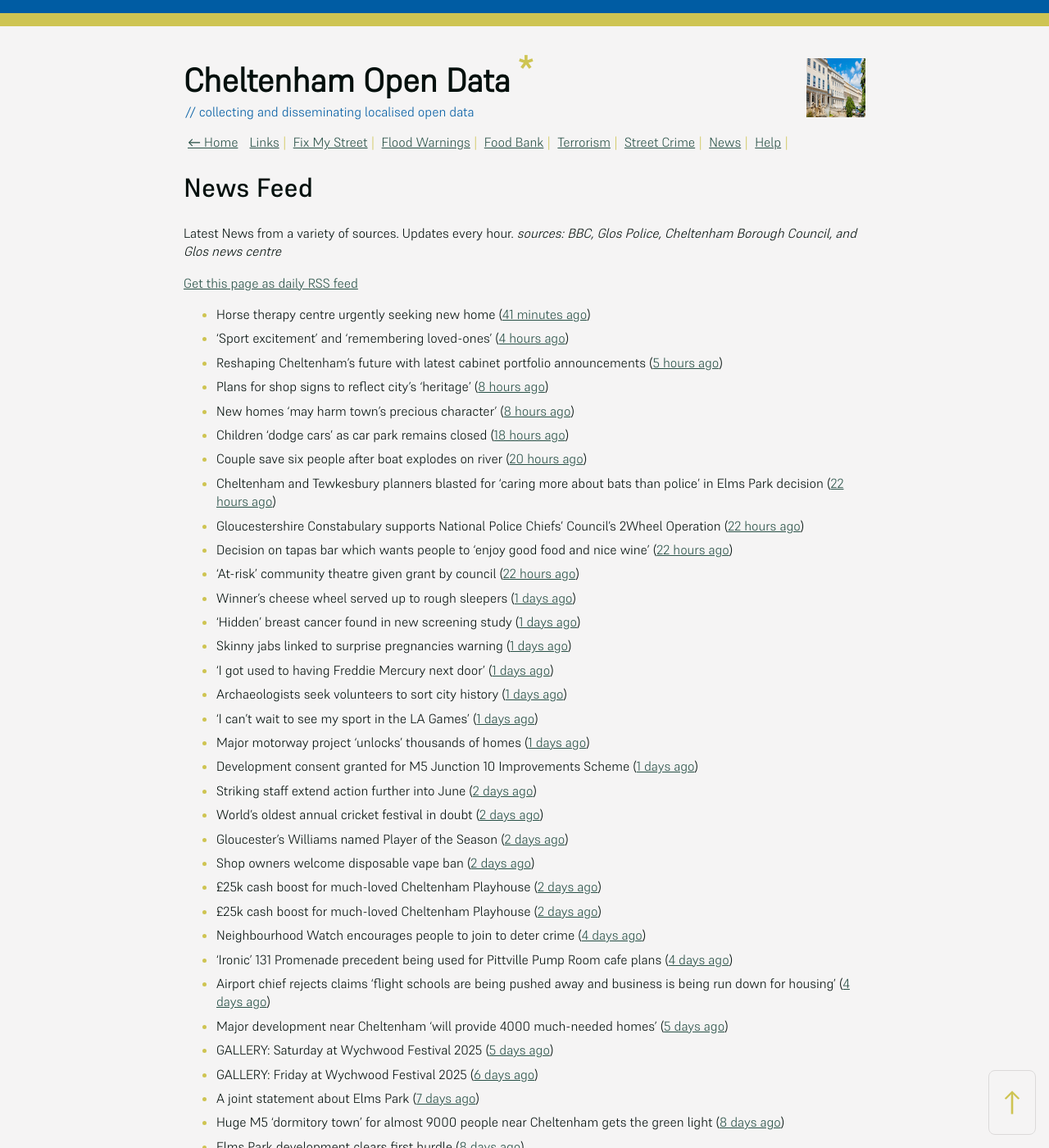
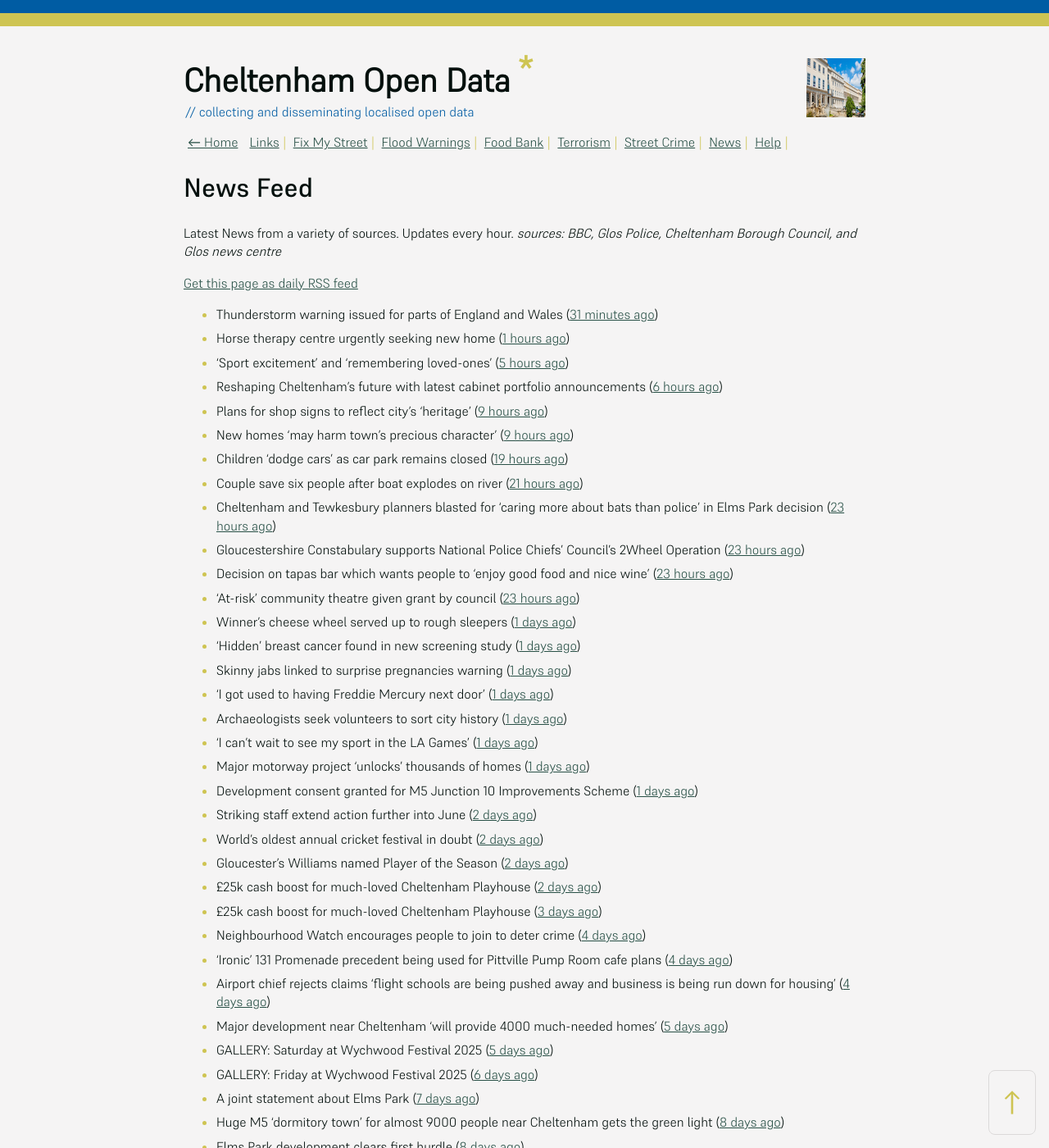
Before and after one commit to mat-0/cheltenham-open-data, a Jekyll site: the page built from _pages/news.md, in a window 1280 px wide and 1400 px high. Shown: the whole window at 82% size. Built offline with Jekyll 4.4.1, drawn with Linux system fonts in a browser that asks for light colours; some of the changed text lies outside the part shown.

Commit message:
Updated 2025-06-06 14:58:06

```diff
--- a/_pages/news.md
+++ b/_pages/news.md
@@ -12,17 +12,18 @@ _sources: BBC, Glos Police, Cheltenham Borough Council, and Glos news centre_
 [Get this page as daily RSS feed](/daily.rss)
 
 <!-- news_marker starts -->
-- Horse therapy centre urgently seeking new home ([41 minutes ago](https://www.bbc.com/news/articles/clyqx775r2yo))
-- 'Sport excitement' and 'remembering loved-ones' ([4 hours ago](https://www.bbc.com/news/articles/cly379zl9qwo))
-- Reshaping Cheltenham’s future with latest cabinet portfolio announcements ([5 hours ago](https://www.cheltenham.gov.uk/news/article/3018/reshaping_cheltenhams_future_with_latest_cabinet_portfolio_announcements))
-- Plans for shop signs to reflect city's 'heritage' ([8 hours ago](https://www.bbc.com/news/articles/c77153njmlko))
-- New homes 'may harm town's precious character' ([8 hours ago](https://www.bbc.com/news/articles/c5yxr023e19o))
-- Children 'dodge cars' as car park remains closed ([18 hours ago](https://www.bbc.com/news/articles/c15v3072q04o))
-- Couple save six people after boat explodes on river ([20 hours ago](https://www.bbc.com/news/articles/cq54p798dxlo))
-- Cheltenham and Tewkesbury planners blasted for ‘caring more about bats than police’ in Elms Park decision ([22 hours ago](https://gloucesternewscentre.co.uk/cheltenham-and-tewkesbury-planners-blasted-for-caring-more-about-bats-than-police-in-elms-park-decision/))
-- Gloucestershire Constabulary supports National Police Chiefs’ Council’s 2Wheel Operation ([22 hours ago](https://gloucesternewscentre.co.uk/gloucestershire-constabulary-supports-national-police-chiefs-councils-2wheel-operation/))
-- Decision on tapas bar which wants people to ‘enjoy good food and nice wine’ ([22 hours ago](https://gloucesternewscentre.co.uk/decision-on-tapas-bar-which-wants-people-to-enjoy-good-food-and-nice-wine/))
-- 'At-risk' community theatre given grant by council ([22 hours ago](https://www.bbc.com/news/articles/c2kq2d2e71zo))
+- Thunderstorm warning issued for parts of England and Wales ([31 minutes ago](https://www.bbc.com/news/articles/cq851x1y9eqo))
+- Horse therapy centre urgently seeking new home ([1 hours ago](https://www.bbc.com/news/articles/clyqx775r2yo))
+- 'Sport excitement' and 'remembering loved-ones' ([5 hours ago](https://www.bbc.com/news/articles/cly379zl9qwo))
+- Reshaping Cheltenham’s future with latest cabinet portfolio announcements ([6 hours ago](https://www.cheltenham.gov.uk/news/article/3018/reshaping_cheltenhams_future_with_latest_cabinet_portfolio_announcements))
+- Plans for shop signs to reflect city's 'heritage' ([9 hours ago](https://www.bbc.com/news/articles/c77153njmlko))
+- New homes 'may harm town's precious character' ([9 hours ago](https://www.bbc.com/news/articles/c5yxr023e19o))
+- Children 'dodge cars' as car park remains closed ([19 hours ago](https://www.bbc.com/news/articles/c15v3072q04o))
+- Couple save six people after boat explodes on river ([21 hours ago](https://www.bbc.com/news/articles/cq54p798dxlo))
+- Cheltenham and Tewkesbury planners blasted for ‘caring more about bats than police’ in Elms Park decision ([23 hours ago](https://gloucesternewscentre.co.uk/cheltenham-and-tewkesbury-planners-blasted-for-caring-more-about-bats-than-police-in-elms-park-decision/))
+- Gloucestershire Constabulary supports National Police Chiefs’ Council’s 2Wheel Operation ([23 hours ago](https://gloucesternewscentre.co.uk/gloucestershire-constabulary-supports-national-police-chiefs-councils-2wheel-operation/))
+- Decision on tapas bar which wants people to ‘enjoy good food and nice wine’ ([23 hours ago](https://gloucesternewscentre.co.uk/decision-on-tapas-bar-which-wants-people-to-enjoy-good-food-and-nice-wine/))
+- 'At-risk' community theatre given grant by council ([23 hours ago](https://www.bbc.com/news/articles/c2kq2d2e71zo))
 - Winner's cheese wheel served up to rough sleepers ([1 days ago](https://www.bbc.com/news/articles/cvg9z4l01ygo))
 - 'Hidden' breast cancer found in new screening study ([1 days ago](https://www.bbc.com/news/articles/cd90g95q8v0o))
 - Skinny jabs linked to surprise pregnancies warning ([1 days ago](https://www.bbc.co.uk/sounds/play/p0lgh4cd))
@@ -34,9 +35,8 @@ _sources: BBC, Glos Police, Cheltenham Borough Council, and Glos news centre_
 - Striking staff extend action further into June ([2 days ago](https://www.bbc.com/news/articles/cz9y0dnl0k3o))
 - World's oldest annual cricket festival in doubt ([2 days ago](https://www.bbc.com/news/articles/cvgvlx1ve79o))
 - Gloucester's Williams named Player of the Season ([2 days ago](https://www.bbc.com/sport/rugby-union/articles/c1kvr1gerj3o))
-- Shop owners welcome disposable vape ban ([2 days ago](https://www.bbc.com/news/articles/cgle5pgy4lgo))
 - £25k cash boost for much-loved Cheltenham Playhouse ([2 days ago](https://gloucesternewscentre.co.uk/25k-cash-boost-for-much-loved-cheltenham-playhouse/))
-- £25k cash boost for much-loved Cheltenham Playhouse ([2 days ago](https://www.cheltenham.gov.uk/news/article/3017/25k_cash_boost_for_much-loved_cheltenham_playhouse))
+- £25k cash boost for much-loved Cheltenham Playhouse ([3 days ago](https://www.cheltenham.gov.uk/news/article/3017/25k_cash_boost_for_much-loved_cheltenham_playhouse))
 - Neighbourhood Watch encourages people to join to deter crime ([4 days ago](https://gloucesternewscentre.co.uk/neighbourhood-watch-encourages-people-to-join-to-deter-crime/))
 - ‘Ironic’ 131 Promenade precedent being used for Pittville Pump Room cafe plans ([4 days ago](https://gloucesternewscentre.co.uk/ironic-131-promenade-precedent-being-used-for-pittville-pump-room-cafe-plans/))
 - Airport chief rejects claims ‘flight schools are being pushed away and business is being run down for housing’ ([4 days ago](https://gloucesternewscentre.co.uk/airport-chief-rejects-claims-flight-schools-are-being-pushed-away-and-business-is-being-run-down-for-housing/))
```
Also changed, not shown: other parts of _pages/news.md (+1 -1 lines), _data/flood.json (+4 -4 lines), _pages/fix-my-street.md (+3 -3 lines), index.md (+5 -5 lines).
